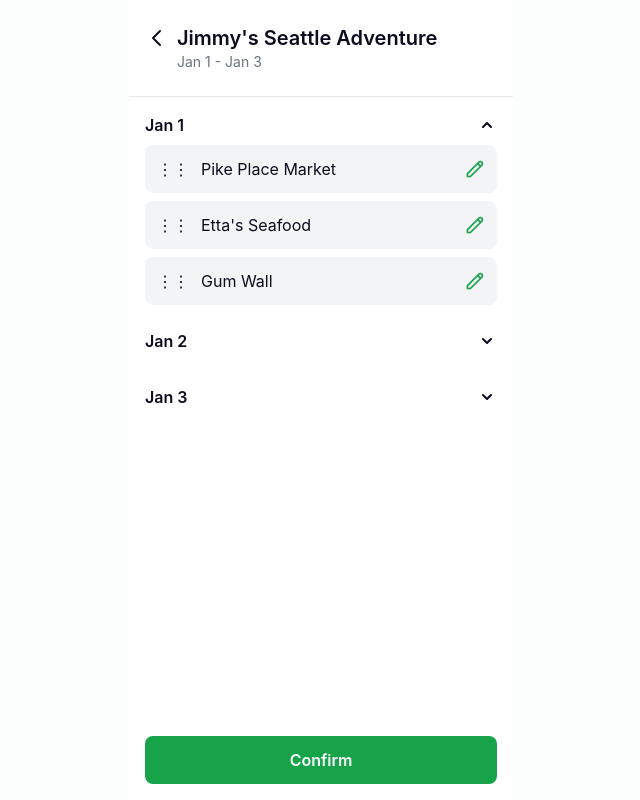
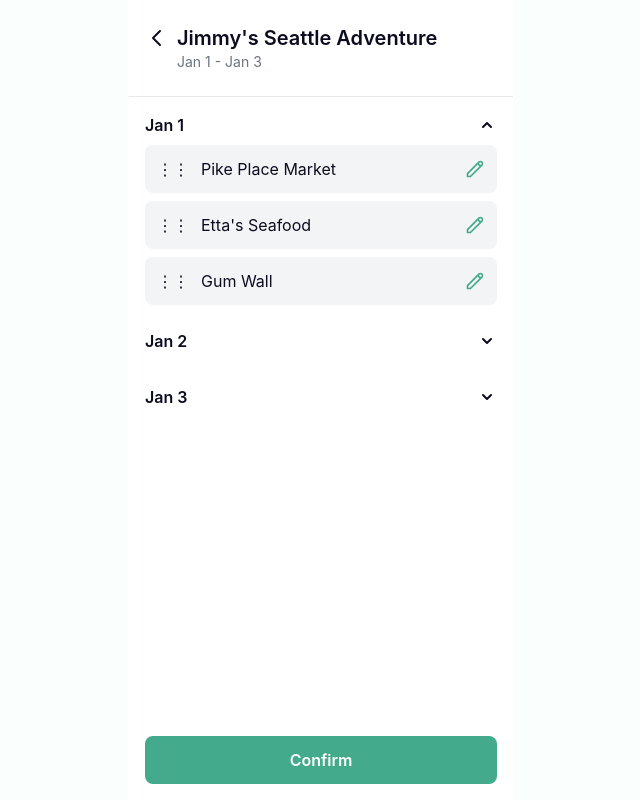
Before and after one commit to kunlizhang/wander, a React (Vite) app in the folder wander-app/: page /edit in a window 1280 px wide. Shown: the whole page, without its empty margins (319-959 px from the left). Built offline with nearby package versions, Linux system fonts and the light colour scheme.

Commit message:
Unify green

```diff
--- a/wander-app/src/pages/EditItineraryPage.jsx
+++ b/wander-app/src/pages/EditItineraryPage.jsx
@@ -100,7 +100,7 @@ function EditItineraryPage() {
                                                                 ⋮⋮
                                                             </div>
                                                             {destination}
-                                                            <svg className="w-5 h-5 ml-auto text-green-600" fill="none" viewBox="0 0 24 24" stroke="currentColor">
+                                                            <svg className="w-5 h-5 ml-auto text-primaryGreen2" fill="none" viewBox="0 0 24 24" stroke="currentColor">
                                                                 <path strokeLinecap="round" strokeLinejoin="round" strokeWidth={2} d="M15.232 5.232l3.536 3.536m-2.036-5.036a2.5 2.5 0 113.536 3.536L6.5 21.036H3v-3.572L16.732 3.732z" />
                                                             </svg>
                                                         </div>
@@ -120,7 +120,7 @@ function EditItineraryPage() {
             {/* Confirm Button */}
             <div className="p-4">
                 <button
-                    className="w-full py-3 bg-green-600 text-white rounded-lg font-semibold"
+                    className="w-full py-3 bg-primaryGreen2 text-white rounded-lg font-semibold"
                     onClick={() => navigate(-1)}
                 >
                     Confirm
```
